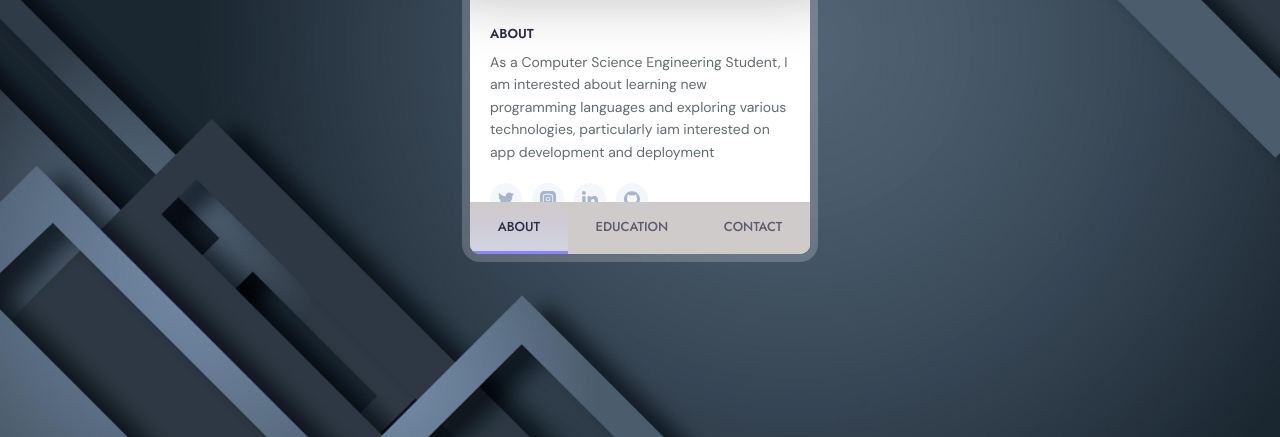
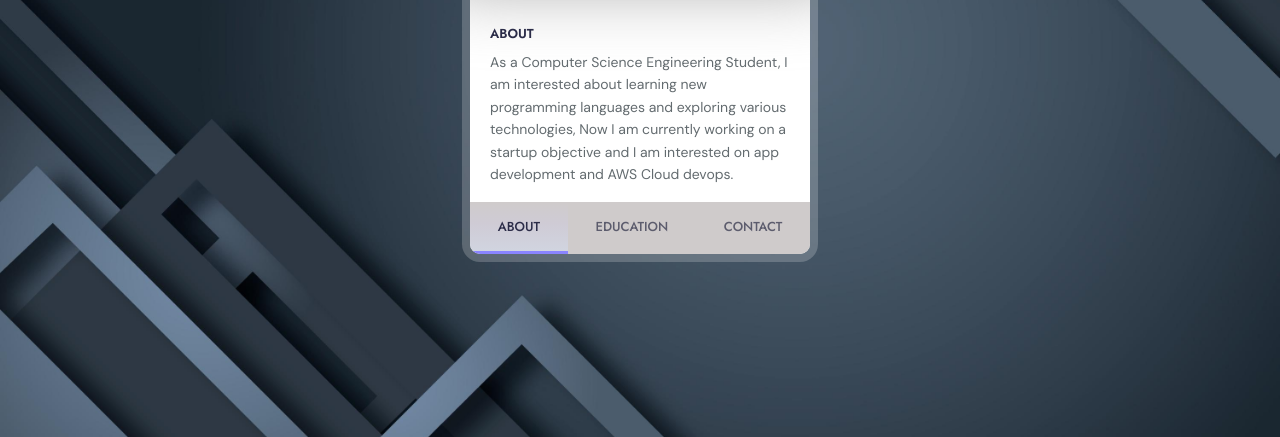
Before and after one commit to venkatesh1545/profile-card, a plain HTML site: page index.html in a window 1280 px wide. Shown: the part 379-816 px from the top of the page. Drawn offline with Linux system fonts and the light colour scheme; a script that the page names is missing.

Commit message:
Update index.html

```diff
--- a/index.html
+++ b/index.html
@@ -20,7 +20,7 @@
       <div class="card-content">
         <div class="card-subtitle">ABOUT</div>
         <p class="card-desc">As a Computer Science Engineering Student,
-          I am interested about learning new programming languages and exploring various technologies, particularly iam interested on app development and deployment
+          I am interested about learning new programming languages and exploring various technologies, Now I am currently working on a startup objective and I am interested on app development and AWS Cloud devops.
         </p>
       </div>
       <div class="card-social">
```
